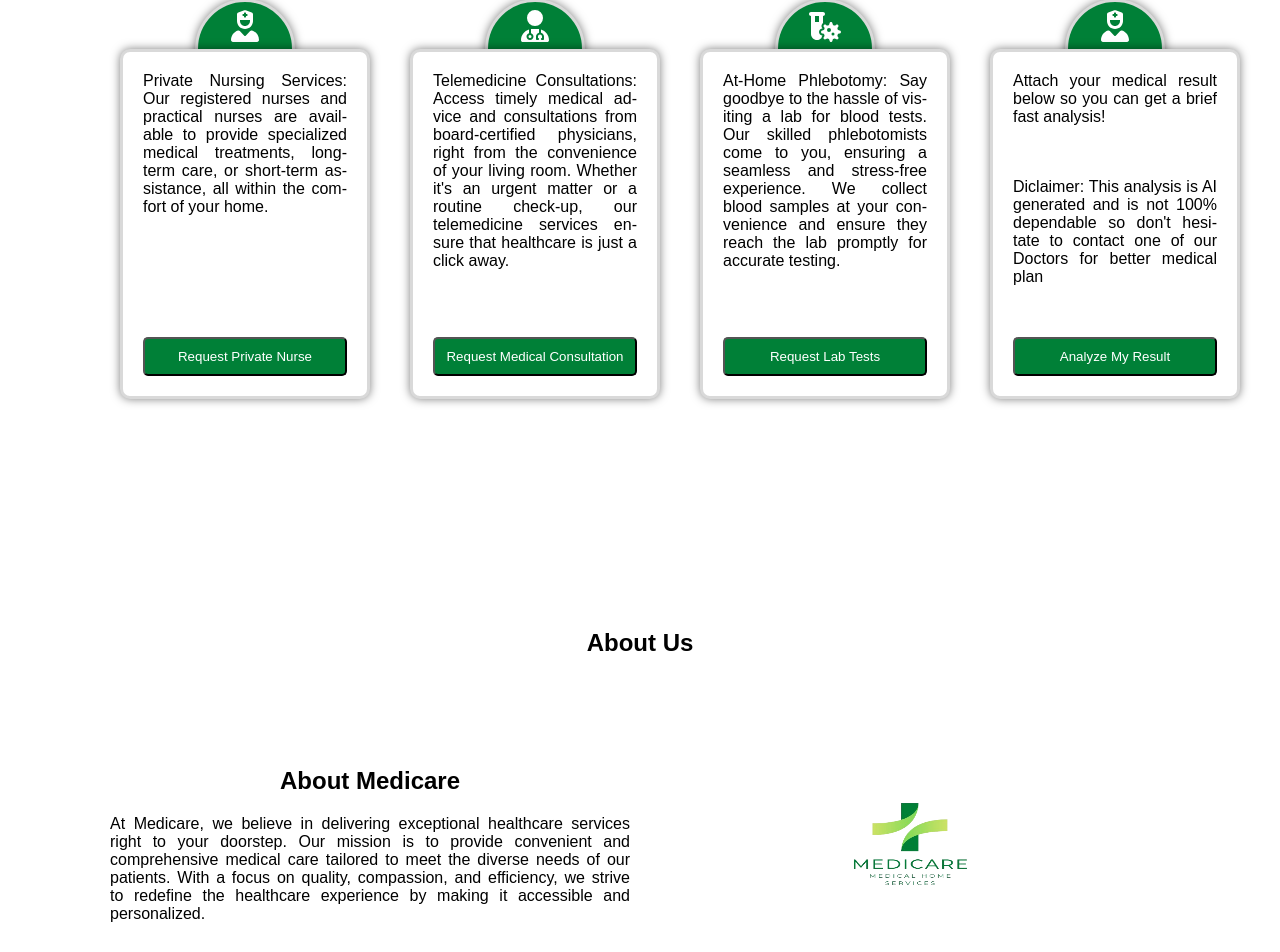
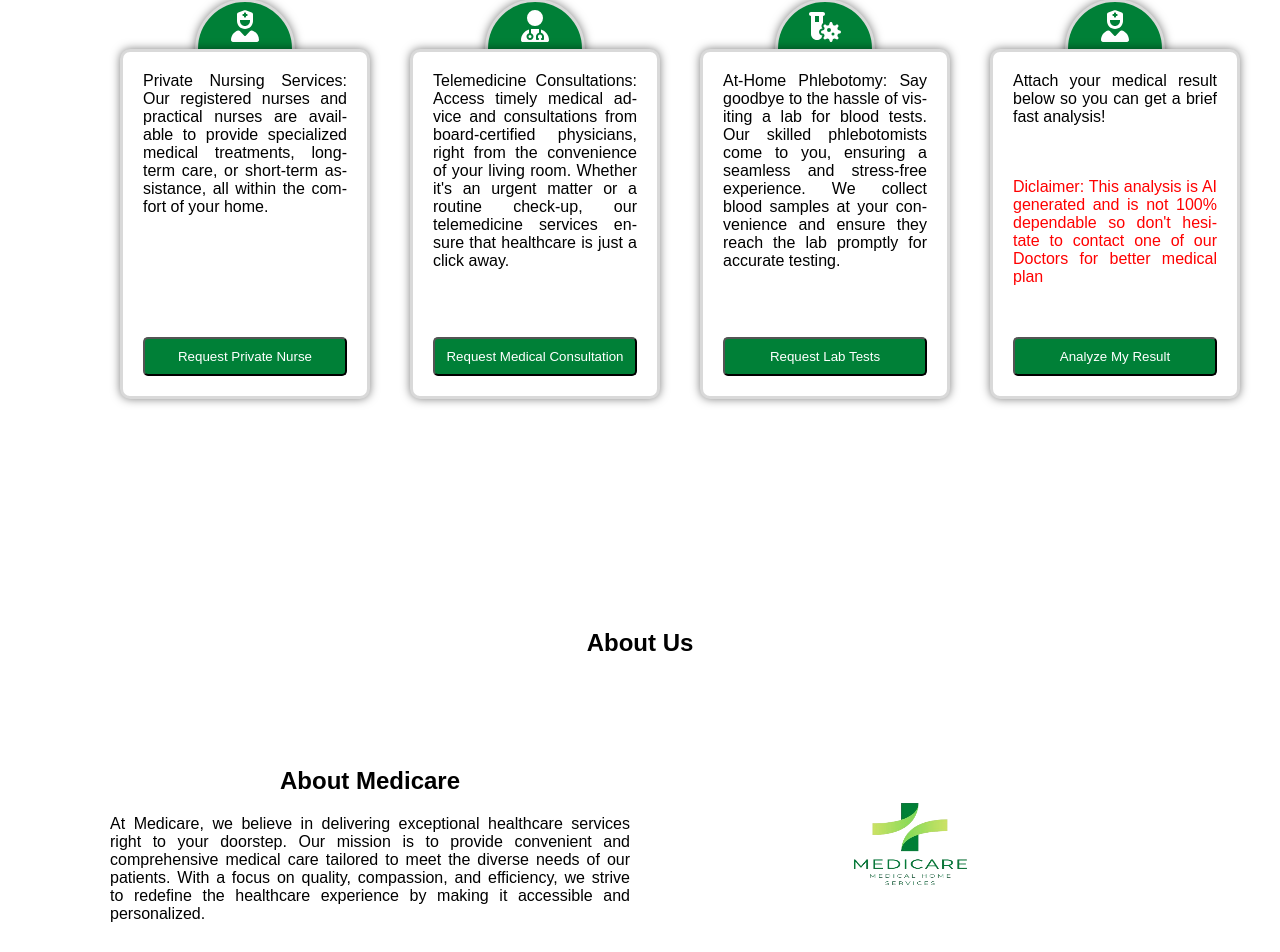
Before and after one commit to MahdiMk-dev/medicare, a React (Create React App) app in the folder user-side/frontend/user-frontend/: page / in a window 1280 px wide. Shown: the part 1099-2051 px from the top of the page. Built offline with nearby package versions, Linux system fonts and the light colour scheme; no server answers; the database is empty.

Commit message:
added adjustments to styling in home page

```diff
--- a/user-side/frontend/user-frontend/src/styles/home.css
+++ b/user-side/frontend/user-frontend/src/styles/home.css
@@ -293,3 +293,6 @@ height: 100%;
   .row-item h2{
     margin: 0;
   }
+  .disclaimer{
+    color: red;
+  }
```
